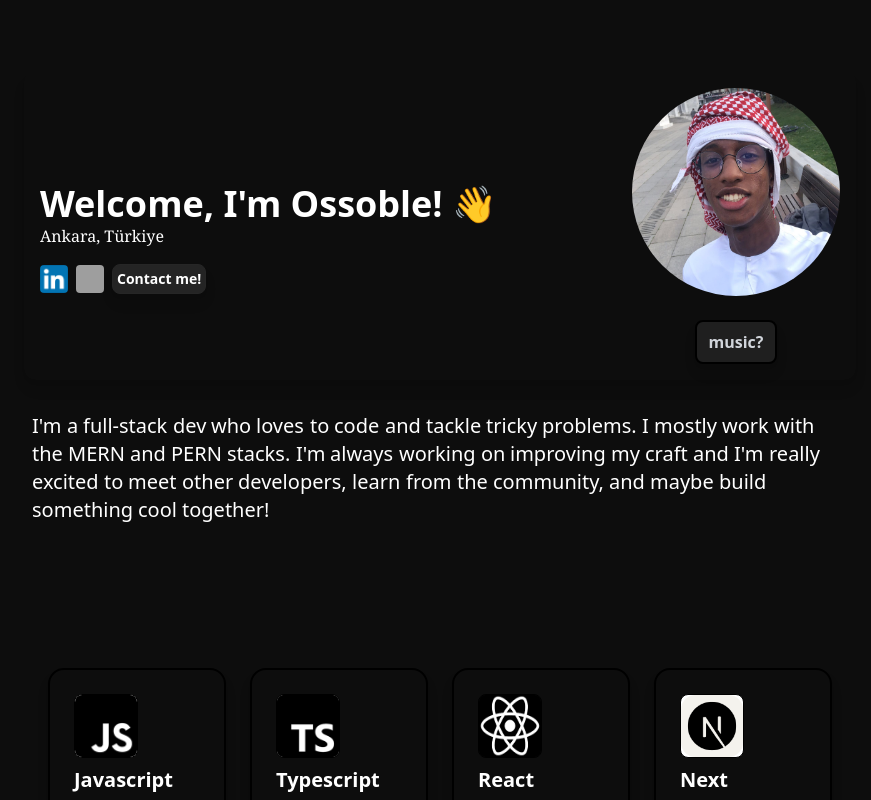
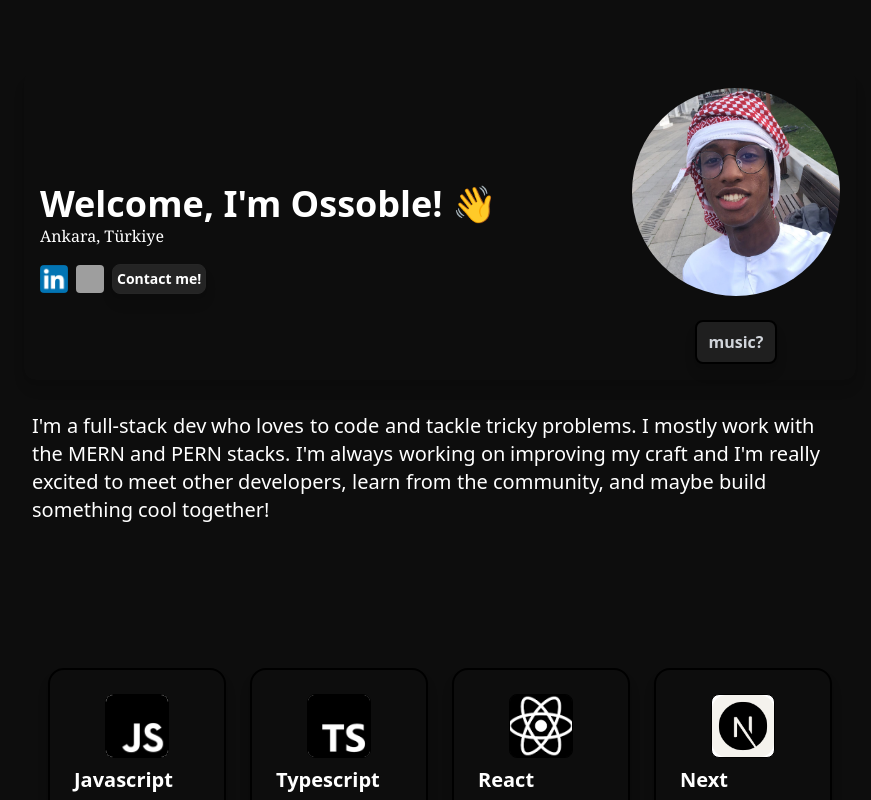
Before and after one commit to osso2k/Portfolio, a React (Vite) app: page / in a window 1280 px wide. Shown: the top 800 px of the page, without its empty margins (200-1071 px from the left). Built offline with nearby package versions, Linux system fonts and the light colour scheme; grey boxes are pictures that could not be loaded.

Commit message:
still on skills.

```diff
--- a/src/components/Skills.jsx
+++ b/src/components/Skills.jsx
@@ -60,11 +60,11 @@ const Skills = () => {
               key={i}
               className={` p-6 rounded-2xl shadow-lg hover:scale-105 transition-transform border-2 border-black`}
             >
-              <div className="flex ">
+              <div className="flex justify-center w-full">
                 <img
                   src={skill.icon}
                   alt={skill.name}
-                  className="w-16 h-16 object-fit rounded-lg bg-white border border-black"
+                  className="w-12 h-12 sm:w-14 sm:h-14 md:w-16 md:h-16 object-cover rounded-lg bg-white border border-black"
                 />
               </div>
 
```
